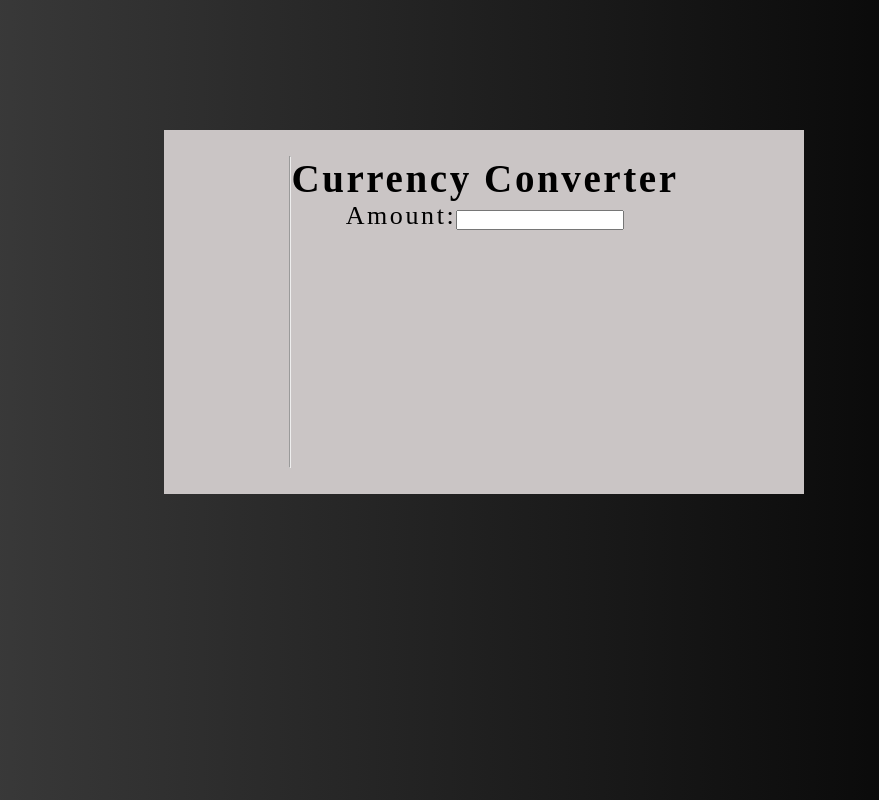
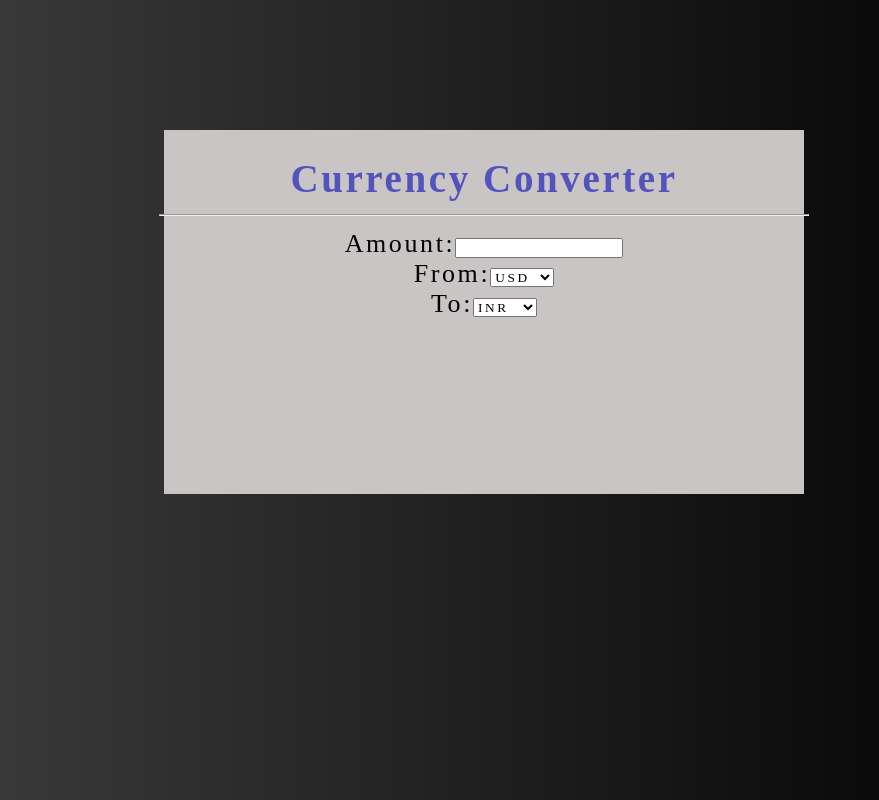
Before and after one commit to nishita-codes/React---PROJECT--16-Currency-Converter-r, a React (Vite) app in the folder react_currency/: page / in a window 1280 px wide. Shown: the whole page, without its empty margins (200-1079 px from the left). Built offline with nearby package versions, Linux system fonts and the light colour scheme.

Commit message:
added files

```diff
--- a/react_currency/src/App.jsx
+++ b/react_currency/src/App.jsx
@@ -1,13 +1,45 @@
 const App = () =>{
   return <section className = "currency-Converter">
-    <hr />
-    <div classNmae="currency-div">
+
+    <div className="currency-div">
       <h1>Currency Converter</h1>
+      <hr id="horizontal" />
       <div>
         <label htmlFor="currency_amount">Amount:
           <input type="number"  id="currency_amount"/>
         </label>
       </div>
+      <div className="currency-selector">
+        <div>
+          <label>
+            From:
+            <select name="" id= "">
+              <option value="USD">USD</option>
+              <option value="EUR">EUR</option>
+              <option value="INR">INR</option>
+              <option value="GBP">GBP </option>
+              <option value="AUD">AUD</option>
+              <option value="JEP">JEP</option>
+              <option value="MMK">MMK</option>
+            </select>
+          </label>
+        </div>
+
+        <div>
+          <label>
+            To:
+            <select name="" id= "">
+            <option value="INR">INR</option>
+              <option value="USD">USD</option>
+              <option value="EUR">EUR</option>
+              <option value="GBP">GBP </option>
+              <option value="AUD">AUD</option>
+              <option value="JEP">JEP</option>
+              <option value="MMK">MMK</option>
+            </select>
+          </label>
+        </div>
+      </div>
     </div>
   </section>
 };
--- a/react_currency/src/index.css
+++ b/react_currency/src/index.css
@@ -27,3 +27,11 @@ body{
   padding:1rem;
 
 }
+h1{
+  color:rgb(83, 83, 190);
+}
+#horizontal{
+  margin:0.5rem;
+ background-color: black;
+  width : 25rem;
+}
```
